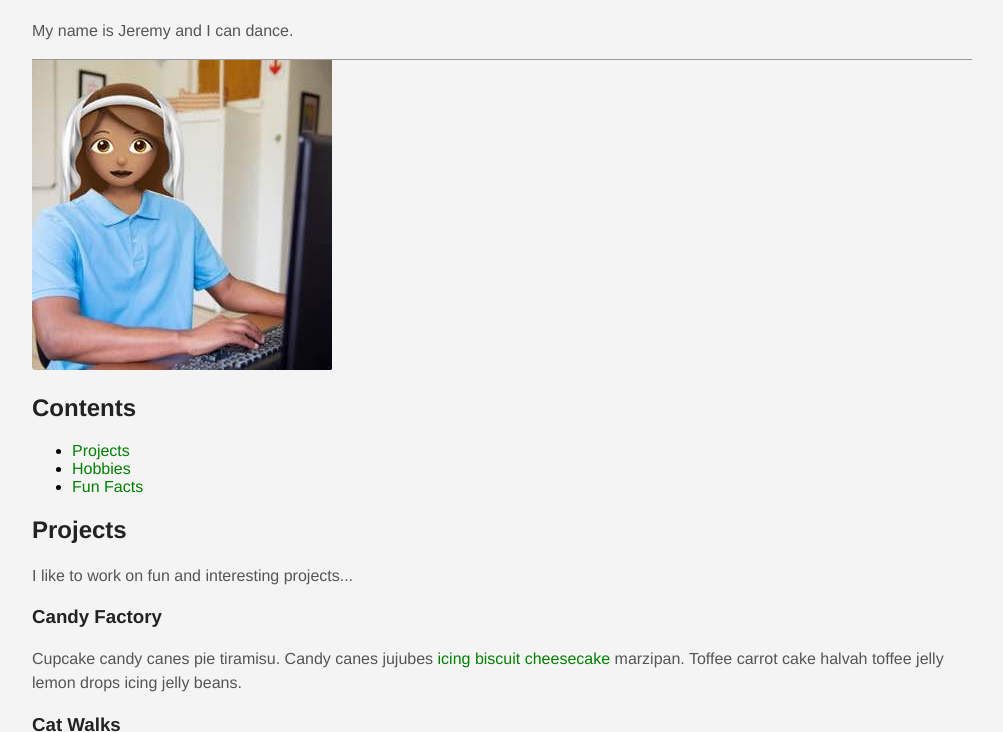
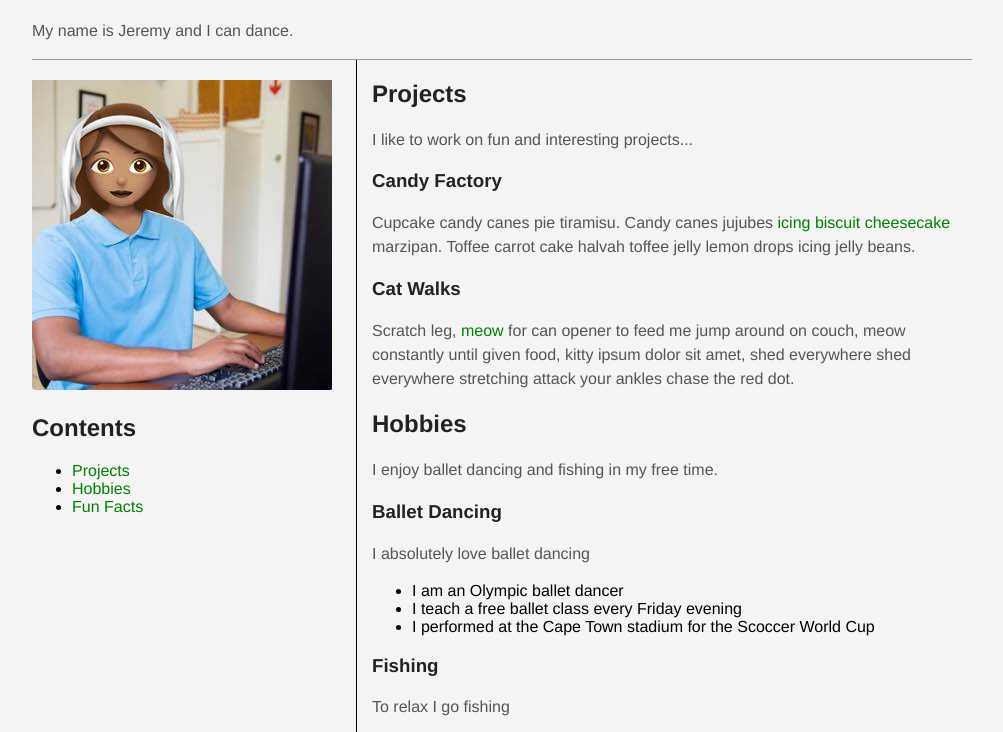
Before and after one commit to RailsBridge-CapeTown/front-end-lesson, a plain HTML site: page index.html in a window 1280 px wide. Shown: the part 61-793 px from the top of the page, without its empty margins (138-1141 px from the left). Drawn offline with Linux system fonts and the light colour scheme.

Commit message:
Makes 2 column layout

```diff
--- a/resources/layout.css
+++ b/resources/layout.css
@@ -36,14 +36,20 @@ a:hover {
 }
 
 #nav {
-	margin: 0 20px 0 0;
+	margin: 20px 20px 0 0;
   /* CHALLENGE 3: how could you get this to float to the left side of the screen? */
+  width: 300px;
+  float: left;
 }
 
 #main {
 	margin: 0;
-  /*  CHALLENGE 3: how could you get this to float to the left side of the screen? */
+  padding-left: 15px;
+  /*  CHALLENGE 1: how could you get this to float to the right side of the screen? */
+  width: 600px;
+  float: right;
   /* CHALLENGE 2: how could you give this element a one-pixel border down its left side? */
+  border-left: 1px solid;
 }
 
 #copyright {
```
